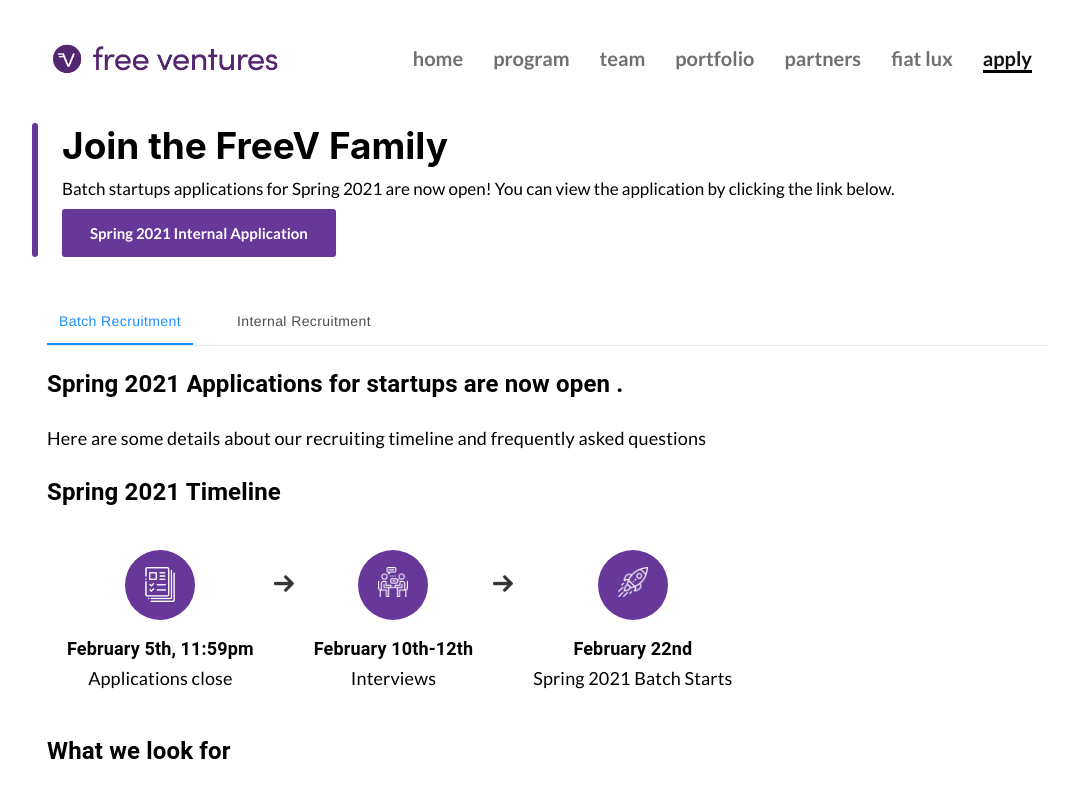
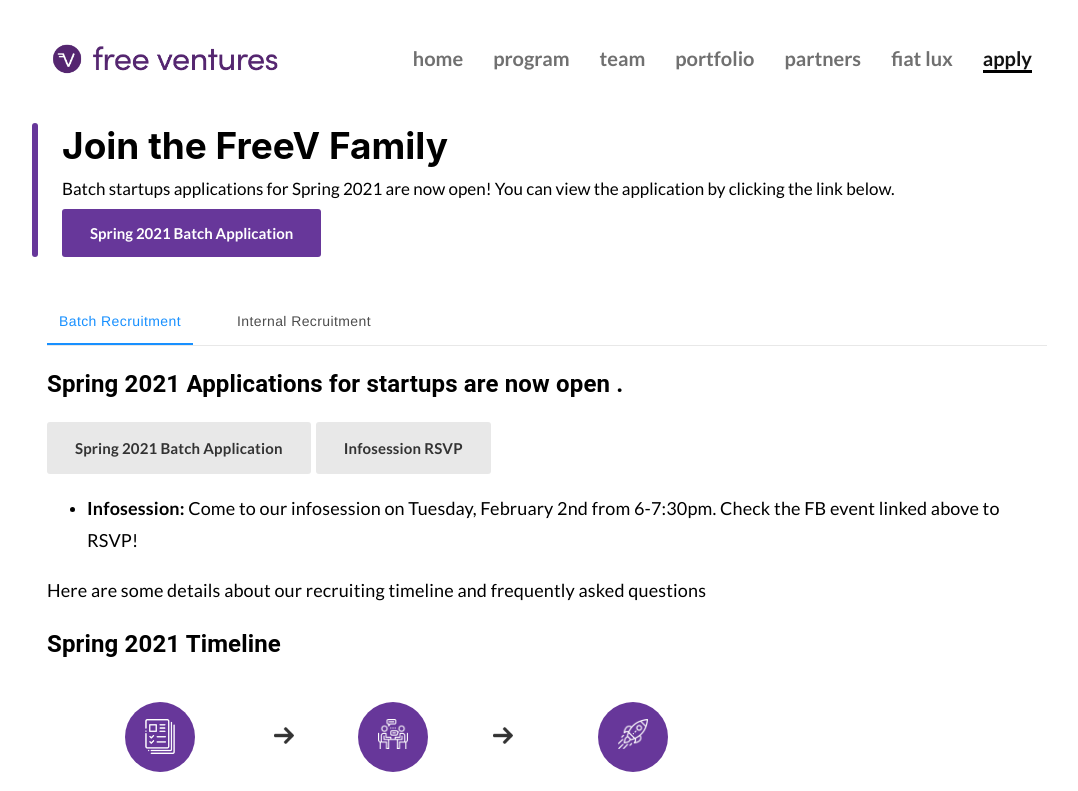
Before and after one commit to adhivd/freev-website, a React (Create React App) app: page /apply in a window 1280 px wide. Shown: the top 791 px of the page, without its empty margins (93-1171 px from the left). Built offline with nearby package versions, Linux system fonts and the light colour scheme.

Commit message:
infosession

```diff
--- a/src/Components/Apply.js
+++ b/src/Components/Apply.js
@@ -81,7 +81,7 @@ useEffect(() => {
     console.log(value);
 }, [value])
 
-let airtableLink = "https://airtable.com/shrlN1kk7bYnsTgzq?fbclid=IwAR2SasDfSrtVRSC2xa40DUZFy9Hk_eO2PkhQtELWagvvzFkdbBVK591rqPI";
+let airtableLink = "https://airtable.com/shrlN1kk7bYnsTgzq";
 
 
 let batchFAQContent = [
@@ -125,7 +125,7 @@ let batchFAQContent = [
                 header={'Join the FreeV Family'}
                 description={'Batch startups applications for Spring 2021 are now open! You can view the application by clicking the link below.'}
             >
-                <a href={airtableLink} className="genericButton" target="_blank">Spring 2021 Internal Application</a>
+                <a href={airtableLink} className="genericButton" target="_blank">Spring 2021 Batch Application</a>
             </GenericTop>
             <GenericPage>
                 <div className={classes.root}>
@@ -140,20 +140,22 @@ let batchFAQContent = [
 
                     <TabPanel value={value} index={0}>
                         <h2>Spring 2021 Applications for startups are now open .</h2>
+                        <a href={airtableLink} className="genericButtonGray" target="_blank">Spring 2021 Batch Application</a>
+                        <a href="https://www.facebook.com/events/415880429743413" className="genericButtonGray" target="_blank">Infosession RSVP</a>
 
-                        {/* <ul>
-                            <li>
+                        <ul>
+                            {/* <li>
                                 <p>
                                     <strong>Coffee chats: </strong>sign up for a informational coffee chat to learn more about our program and ask any questions you have. Coffee chats are non-evaluative and not necessary to be admitted to the program.
                                 </p>
-                            </li>
+                            </li> */}
                             <li>
                                 <p>
-                                    <strong>Infosession: </strong> Come to our infosession on Tuesday, September 8th from 7-8:30pm. Check the FB event linked above to RSVP!
+                                    <strong>Infosession: </strong> Come to our infosession on Tuesday, February 2nd from 6-7:30pm. Check the FB event linked above to RSVP!
                                 </p>
                             </li>
 
-                        </ul> */}
+                        </ul>
 
                         <p>Here are some details about our recruiting timeline and frequently asked questions</p>
                         <h2>Spring 2021 Timeline</h2>
@@ -217,9 +219,9 @@ let batchFAQContent = [
 
                 <TabPanel value={value} index={1}>
 
-                    <h2>Fall 2020 Internal Applications are now open! </h2>
-                    <h3>Click below to access our application and details regarding our infosession</h3>
-                    <a href={airtableLink} className="genericButtonGray" target="_blank">Fall 2020 Internal Application</a>
+                    <h2>Fall 2020 Internal Applications are now closed. </h2>
+                    <h3>We'll be recruiting in Spring 2021 for our internal team in mid to late February</h3>
+                    {/* <a href={airtableLink} className="genericButtonGray" target="_blank">Fall 2020 Internal Application</a>
                     <a href="https://www.facebook.com/events/871131273419831/" className="genericButtonGray" target="_blank">Infosession RSVP</a>
                     <ul>
                             <li>
@@ -228,7 +230,7 @@ let batchFAQContent = [
                                 </p>
                             </li>
 
-                        </ul>
+                        </ul> */}
 
 
                     <h2>Fall 2020 Recruitment Timeline</h2>
--- a/src/Components/Home.js
+++ b/src/Components/Home.js
@@ -292,7 +292,7 @@ function Home() {
                 <span>
                     <h1>Empowering the brightest founders in Berkeley</h1>
                     <h2>Free Ventures is Cal’s leading pre-seed startup accelerator</h2>
-                    <Link to="/apply" className="apply">Apply to join our team</Link>
+                    <Link to="/apply" className="apply">Recruiting Spring 2021 Startups</Link>
                 </span>
                 <span>
                     <img src={freevgroup} alt="" />
```
